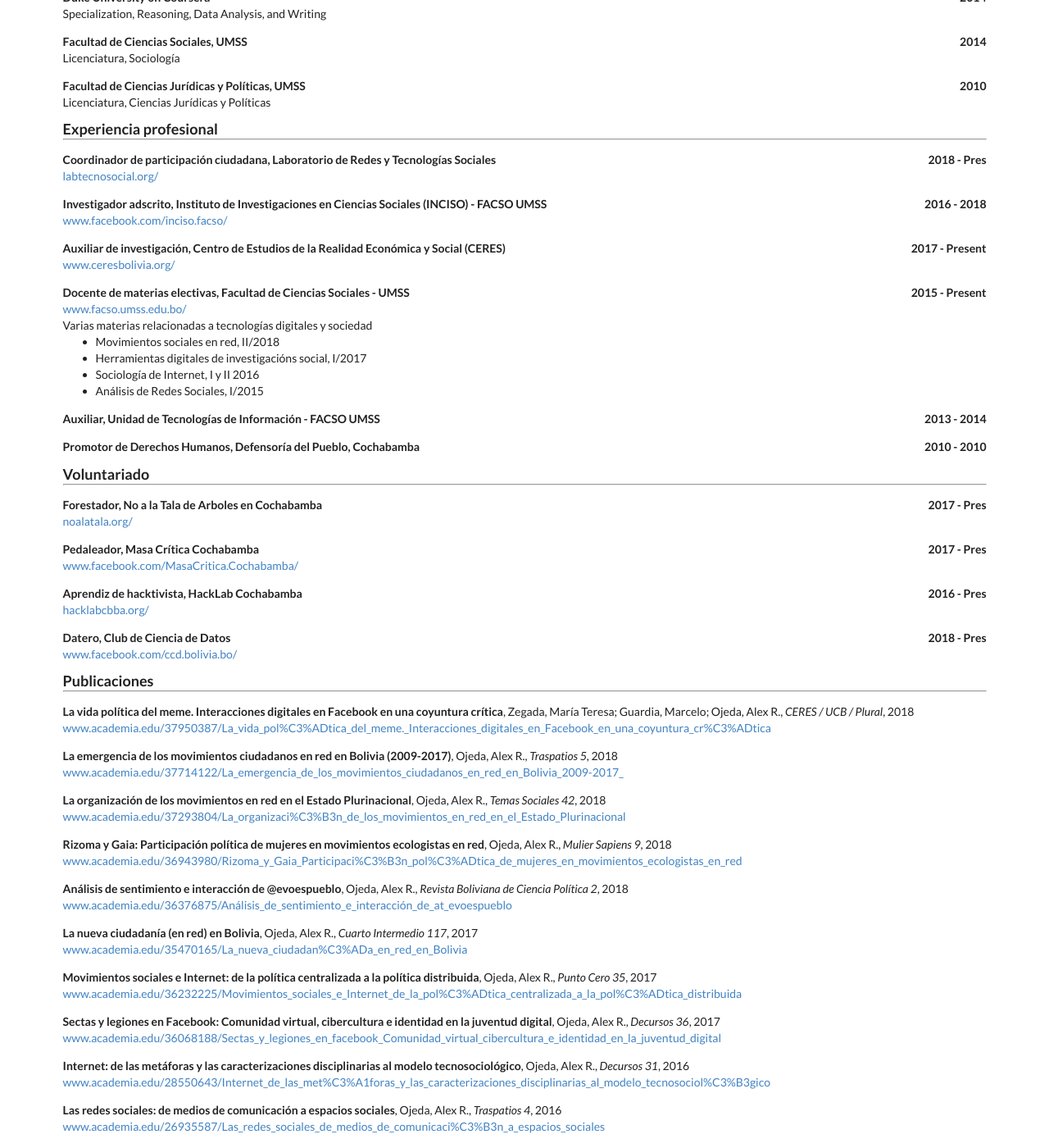
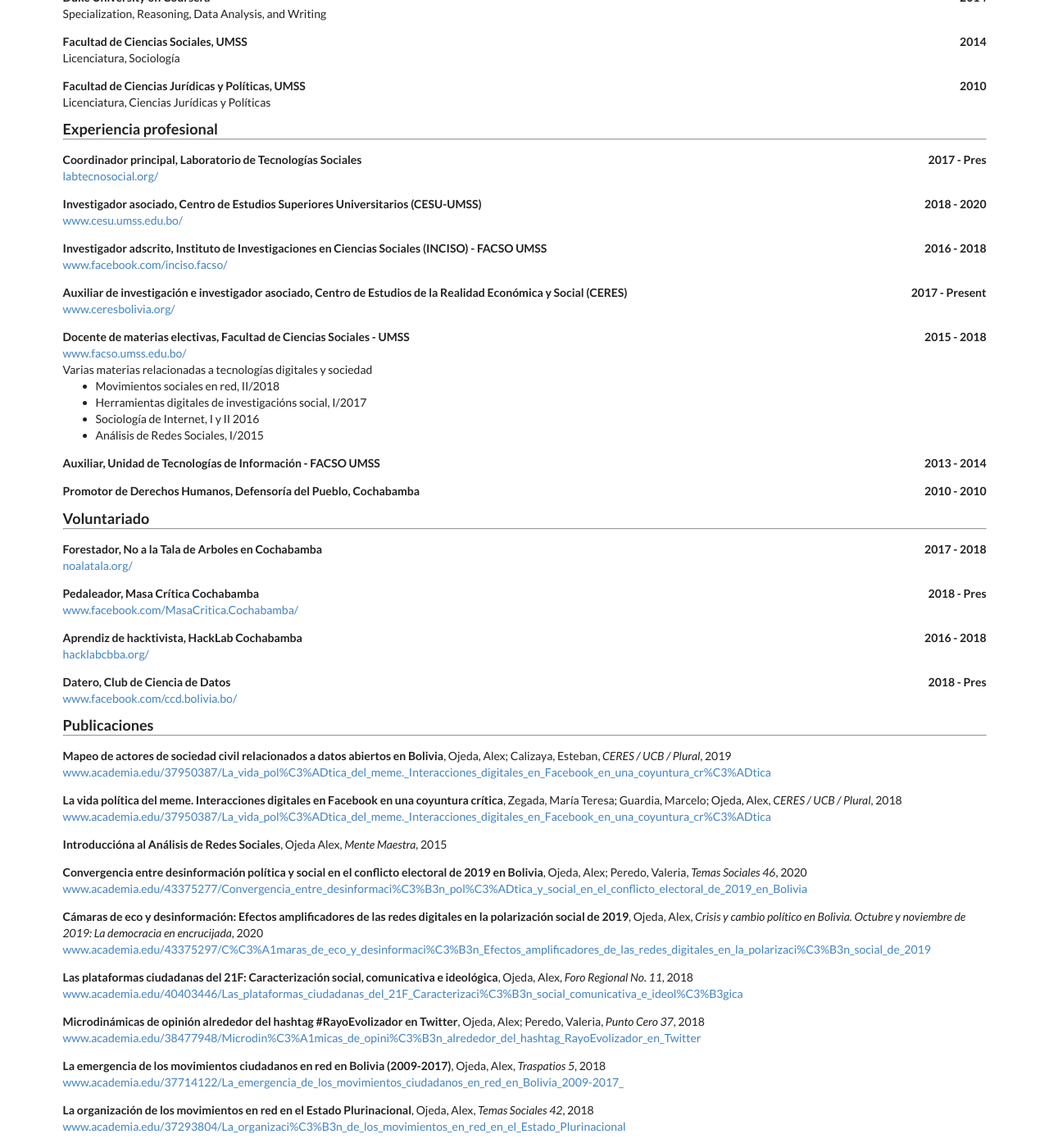
Before and after one commit to alex-roc/alex-roc.github.io, a Jekyll site: the page built from bio/index.html, in a window 1280 px wide and 1400 px high, scrolled down 473 px. Shown: the whole window at 82% size. Built offline with Jekyll 4.4.1, drawn with Linux system fonts in a browser that asks for light colours; some of the changed text lies outside the part shown.

Commit message:
Actualizado

```diff
--- a/_data/bio.json
+++ b/_data/bio.json
@@ -5,7 +5,7 @@
     "picture": "/images/yo.jpeg",
     "email": "alex.r.ojeda@gmail.com",
     "website": "https://alex-roc.github.io",
-    "summary": "Licenciado en sociología con estudios en ingeniería informática; magister en investigación en ciencias sociales. En lo académico apuesto por la integración entre las teorías, modelos y métodos de las ciencias sociales y la informática. En lo político creo en en el poder distribuido de las redes sociales, la autonomía de la sociedad civil y en la filosofía de la apertura y la colaboración.",
+    "summary": "Licenciado en Sociología con estudios en ingeniería informática; Magister en Investigación en Ciencias Sociales, Doctorante en Estudios Sociales. Actualmente investigando sobre 'Proceso de digitalización en Bolivia (1980-2020'. Coordinador principal del Lab TecnoSocial. En lo académico apuesto por la integración entre las teorías, modelos y métodos de las ciencias sociales y la informática. En lo político creo en la autonomía de la sociedad civil, el poder distribuido de las redes sociales, y en la filosofía de la apertura y la colaboración.",
     "location": {
       "address": "",
       "postalCode": "",
@@ -189,11 +189,20 @@
   ],
   "work": [
       {
-      "company": "Laboratorio de Redes y Tecnologías Sociales",
-      "position": "Coordinador de participación ciudadana",
+      "company": "Laboratorio de Tecnologías Sociales",
+      "position": "Coordinador principal",
       "website": "http://labtecnosocial.org/",
-      "startDate": "2018-07-01",
+      "startDate": "2017-03-01",
       "endDate": "Presente",
+      "summary": "",
+      "highlights": []
+    },
+    {
+      "company": "Centro de Estudios Superiores Universitarios (CESU-UMSS)",
+      "position": "Investigador asociado",
+      "website": "http://www.cesu.umss.edu.bo/",
+      "startDate": "2018-10-01",
+      "endDate": "2020-01-01",
       "summary": "",
       "highlights": []
     },
@@ -208,7 +217,7 @@
     },
     {
       "company": "Centro de Estudios de la Realidad Económica y Social (CERES)",
-      "position": "Auxiliar de investigación",
+      "position": "Auxiliar de investigación e investigador asociado",
       "website": "http://www.ceresbolivia.org/",
       "startDate": "2017-08-01",
       "endDate": "Present",
@@ -220,7 +229,7 @@
       "position": "Docente de materias electivas",
       "website": "http://www.facso.umss.edu.bo/",
       "startDate": "2015-03-01",
-      "endDate": "Present",
+      "endDate": "2018-12-31",
       "summary": "Varias materias relacionadas a tecnologías digitales y sociedad",
       "highlights": [
         "Movimientos sociales en red, II/2018",
@@ -253,7 +262,7 @@
       "website": "http://noalatala.org/",
       "position": "Forestador",
       "startDate": "2017-02-01",
-      "endDate": "Presente",
+      "endDate": "2018-12-31",
       "summary": "",
       "highlights": [
       ]
@@ -262,7 +271,7 @@
       "organization": "Masa Crítica Cochabamba",
       "website": "https://www.facebook.com/MasaCritica.Cochabamba/",
       "position": "Pedaleador",
-      "startDate": "2017-02-01",
+      "startDate": "2018-12-31",
       "endDate": "Presente",
       "summary": "",
       "highlights": []
@@ -272,7 +281,7 @@
       "website": "http://hacklabcbba.org/",
       "position": "Aprendiz de hacktivista",
       "startDate": "2016-10-01",
-      "endDate": "Presente",
+      "endDate": "2018-12-31",
       "summary": "",
       "highlights": []
     },
@@ -287,19 +296,73 @@
     }
     ],
 "publications": [
+  {
+    "name": "Mapeo de actores de sociedad civil relacionados a datos abiertos en Bolivia",
+    "type": "journal",
+    "author": "Ojeda, Alex; Calizaya, Esteban",
+    "publisher": "CERES / UCB / Plural",
+    "releaseDate": "2019",
+    "website": "https://www.academia.edu/37950387/La_vida_pol%C3%ADtica_del_meme._Interacciones_digitales_en_Facebook_en_una_coyuntura_cr%C3%ADtica",
+    "summary": ""
+    },
       {
       "name": "La vida política del meme. Interacciones digitales en Facebook en una coyuntura crítica",
       "type": "journal",
-      "author": "Zegada, María Teresa; Guardia, Marcelo; Ojeda, Alex R.",
+      "author": "Zegada, María Teresa; Guardia, Marcelo; Ojeda, Alex",
       "publisher": "CERES / UCB / Plural",
       "releaseDate": "2018",
       "website": "https://www.academia.edu/37950387/La_vida_pol%C3%ADtica_del_meme._Interacciones_digitales_en_Facebook_en_una_coyuntura_cr%C3%ADtica",
       "summary": ""
       },
       {
+        "name": "Introduccióna al Análisis de Redes Sociales",
+        "type": "journal",
+        "author": "Ojeda Alex",
+        "publisher": "Mente Maestra",
+        "releaseDate": "2015",
+        "website": "",
+        "summary": ""
+        },
+      {
+        "name": "Convergencia entre desinformación política y social en el conflicto electoral de 2019 en Bolivia",
+        "type": "journal",
+        "author": "Ojeda, Alex; Peredo, Valeria",
+        "publisher": "Temas Sociales 46",
+        "releaseDate": "2020",
+        "website": "https://www.academia.edu/43375277/Convergencia_entre_desinformaci%C3%B3n_pol%C3%ADtica_y_social_en_el_conflicto_electoral_de_2019_en_Bolivia",
+        "summary": ""
+        },
+      {
+        "name": "Cámaras de eco y desinformación: Efectos amplificadores de las redes digitales en la polarización social de 2019",
+        "type": "journal",
+        "author": "Ojeda, Alex",
+        "publisher": "Crisis y cambio político en Bolivia. Octubre y noviembre de 2019: La democracia en encrucijada",
+        "releaseDate": "2020",
+        "website": "https://www.academia.edu/43375297/C%C3%A1maras_de_eco_y_desinformaci%C3%B3n_Efectos_amplificadores_de_las_redes_digitales_en_la_polarizaci%C3%B3n_social_de_2019",
+        "summary": ""
+        },
+      {
+        "name": "Las plataformas ciudadanas del 21F: Caracterización social, comunicativa e ideológica",
+        "type": "journal",
+        "author": "Ojeda, Alex",
+        "publisher": "Foro Regional No. 11",
+        "releaseDate": "2018",
+        "website": "https://www.academia.edu/40403446/Las_plataformas_ciudadanas_del_21F_Caracterizaci%C3%B3n_social_comunicativa_e_ideol%C3%B3gica",
+        "summary": ""
+        },
+      {
+        "name": "Microdinámicas de opinión alrededor del hashtag #RayoEvolizador en Twitter",
+        "type": "journal",
+        "author": "Ojeda, Alex; Peredo, Valeria",
+        "publisher": "Punto Cero 37",
+        "releaseDate": "2018",
+        "website": "https://www.academia.edu/38477948/Microdin%C3%A1micas_de_opini%C3%B3n_alrededor_del_hashtag_RayoEvolizador_en_Twitter",
+        "summary": ""
+        },
+      {
       "name": "La emergencia de los movimientos ciudadanos en red en Bolivia (2009-2017)",
       "type": "journal",
-      "author": "Ojeda, Alex R.",
+      "author": "Ojeda, Alex",
       "publisher": "Traspatios 5",
       "releaseDate": "2018",
       "website": "https://www.academia.edu/37714122/La_emergencia_de_los_movimientos_ciudadanos_en_red_en_Bolivia_2009-2017_",
@@ -308,7 +371,7 @@
       {
       "name": "La organización de los movimientos en red en el Estado Plurinacional",
       "type": "journal",
-      "author": "Ojeda, Alex R.",
+      "author": "Ojeda, Alex",
       "publisher": "Temas Sociales 42",
       "releaseDate": "2018",
       "website": "https://www.academia.edu/37293804/La_organizaci%C3%B3n_de_los_movimientos_en_red_en_el_Estado_Plurinacional",
@@ -317,16 +380,25 @@
       {
       "name": "Rizoma y Gaia: Participación política de mujeres en movimientos ecologistas en red",
       "type": "journal",
-      "author": "Ojeda, Alex R.",
+      "author": "Ojeda, Alex",
       "publisher": "Mulier Sapiens 9",
       "releaseDate": "2018",
       "website": "https://www.academia.edu/36943980/Rizoma_y_Gaia_Participaci%C3%B3n_pol%C3%ADtica_de_mujeres_en_movimientos_ecologistas_en_red",
       "summary": ""
       },
       {
+        "name": "Estructuralismo en ciencias sociales",
+        "type": "journal",
+        "author": "Ojeda, Alex",
+        "publisher": "Consciencias Sociales 18",
+        "releaseDate": "2018",
+        "website": "https://www.academia.edu/38349204/Estructuralismo_en_ciencias_sociales",
+        "summary": ""
+        },
+      {
       "name": "Análisis de sentimiento e interacción de @evoespueblo",
       "type": "journal",
-      "author": "Ojeda, Alex R.",
+      "author": "Ojeda, Alex",
       "publisher": "Revista Boliviana de Ciencia Política 2",
       "releaseDate": "2018",
       "website": "https://www.academia.edu/36376875/Análisis_de_sentimiento_e_interacción_de_at_evoespueblo",
@@ -335,7 +407,7 @@
       {
       "name": "La nueva ciudadanía (en red) en Bolivia",
       "type": "journal",
-      "author": "Ojeda, Alex R.",
+      "author": "Ojeda, Alex",
       "publisher": "Cuarto Intermedio 117",
       "releaseDate": "2017",
       "website": "https://www.academia.edu/35470165/La_nueva_ciudadan%C3%ADa_en_red_en_Bolivia",
@@ -344,7 +416,7 @@
      {
       "name": "Movimientos sociales e Internet: de la política centralizada a la política distribuida",
       "type": "journal",
-      "author": "Ojeda, Alex R.",
+      "author": "Ojeda, Alex",
       "publisher": "Punto Cero 35",
       "releaseDate": "2017",
       "website": "https://www.academia.edu/36232225/Movimientos_sociales_e_Internet_de_la_pol%C3%ADtica_centralizada_a_la_pol%C3%ADtica_distribuida",
@@ -353,7 +425,7 @@
      {
       "name": "Sectas y legiones en Facebook: Comunidad virtual, cibercultura e identidad en la juventud digital",
       "type": "journal",
-      "author": "Ojeda, Alex R.",
+      "author": "Ojeda, Alex",
       "publisher": "Decursos 36",
       "releaseDate": "2017",
       "website": "https://www.academia.edu/36068188/Sectas_y_legiones_en_facebook_Comunidad_virtual_cibercultura_e_identidad_en_la_juventud_digital",
@@ -362,7 +434,7 @@
      {
       "name": "Internet: de las metáforas y las caracterizaciones disciplinarias al modelo tecnosociológico",
       "type": "journal",
-      "author": "Ojeda, Alex R.",
+      "author": "Ojeda, Alex",
       "publisher": "Decursos 31",
       "releaseDate": "2016",
       "website": "https://www.academia.edu/28550643/Internet_de_las_met%C3%A1foras_y_las_caracterizaciones_disciplinarias_al_modelo_tecnosociol%C3%B3gico",
@@ -371,7 +443,7 @@
     {
       "name": "Las redes sociales: de medios de comunicación a espacios sociales",
       "type": "journal",
-      "author": "Ojeda, Alex R.",
+      "author": "Ojeda, Alex",
       "publisher": "Traspatios 4",
       "releaseDate": "2016",
       "website": "https://www.academia.edu/26935587/Las_redes_sociales_de_medios_de_comunicaci%C3%B3n_a_espacios_sociales",
@@ -379,7 +451,7 @@
     },
     {
       "name": "Cohesión e interacción en grupos de facebook",
-      "author": "Ojeda, Alex R.",
+      "author": "Ojeda, Alex",
       "type": "journal",
       "publisher": "Punto Cero 32",
       "releaseDate": "2016",
```
